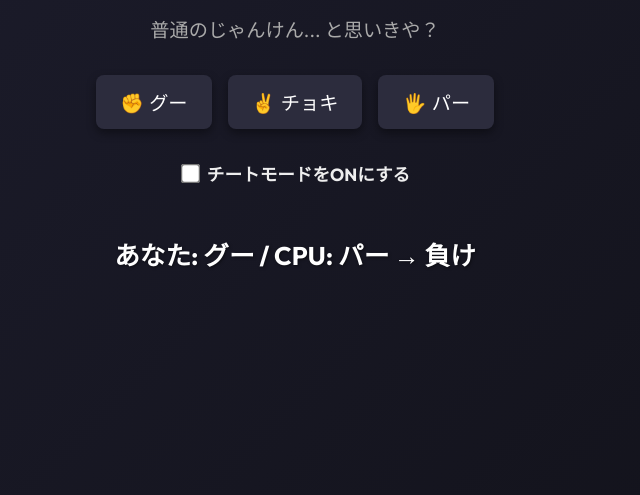
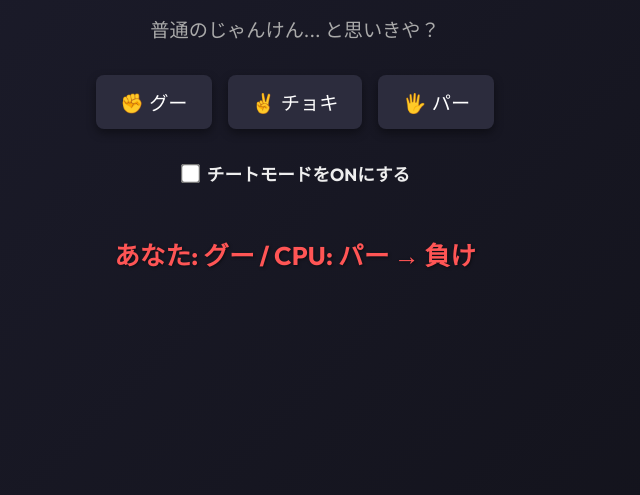
Before and after one commit to kazuma0617/rps-game, a plain HTML site: page index.html in a window 1280 px wide. Both pictures are taken after a click on the button "✊ グー". Shown: the part 305-800 px from the top of the page, without its empty margins (345-985 px from the left). Drawn offline with Linux system fonts and the light colour scheme.

Commit message:
updateRusultUIの追加

```diff
--- a/index.html
+++ b/index.html
@@ -145,6 +145,7 @@
     const cheatModeCheckbox = document.getElementById("cheatMode");
     const hands = ["グー", "チョキ", "パー"];
 
+    // 勝敗判定
     function judge(player, cpu){
         if(player == cpu) return "引き分け";
         else if(player == "グー" && cpu == "チョキ") return "勝ち";
@@ -153,12 +154,14 @@
         else return "負け"
     }
 
+    // 負ける手を返す
     function cpuLoseHand(player){
         if(player=="グー") return "チョキ";
         if(player=="チョキ") return "パー";
         if(player=="パー") return "グー";
     }
 
+    // 勝敗に応じてテキストカラーを変える
     function updateResultUI(result){
         resultDisplay.classList.remove("win","lose","draw");
         if(result == "勝ち") resultDisplay.classList.add("win");
@@ -166,6 +169,7 @@
         else resultDisplay.classList.add("draw");
     }
 
+    // チートモードの背景を変える
     cheatModeCheckbox.addEventListener("change",()=>{
         if(cheatModeCheckbox.checked){
             document.body.classList.add("cheat-active");
@@ -174,6 +178,7 @@
         }
     })
 
+    // ボタンが押されると結果を表示
     buttons.forEach((button)=>{
         button.addEventListener("click",()=>{
             const playerChoice = button.textContent.split(' ')[1];
@@ -184,6 +189,7 @@
                 cpuChoice = hands[Math.floor(Math.random()*hands.length)];
             }
             const result = judge(playerChoice,cpuChoice);
+            updateResultUI(result);
             resultDisplay.textContent = `あなた: ${playerChoice} / CPU: ${cpuChoice} → ${result}`;
         })
     })
```
